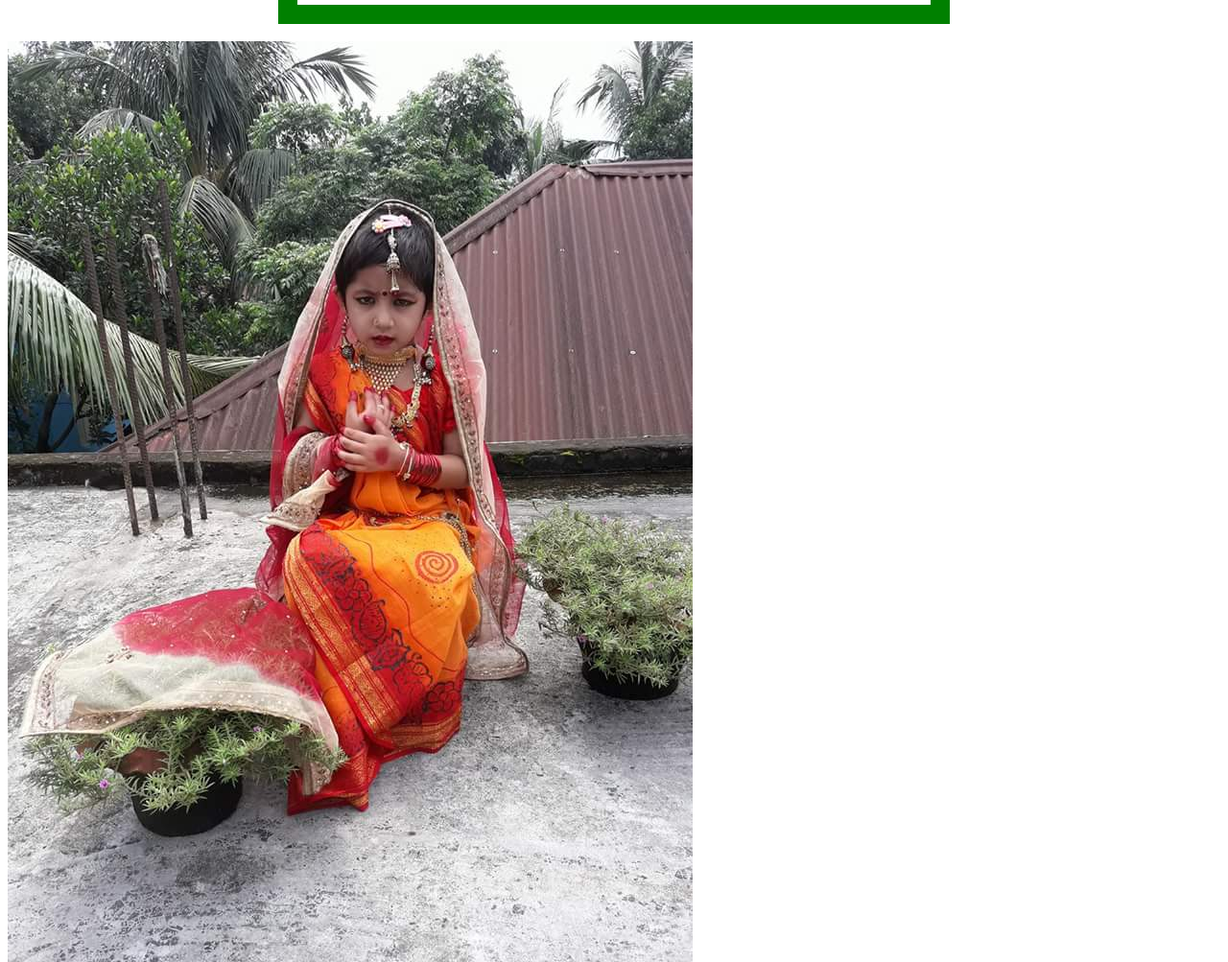
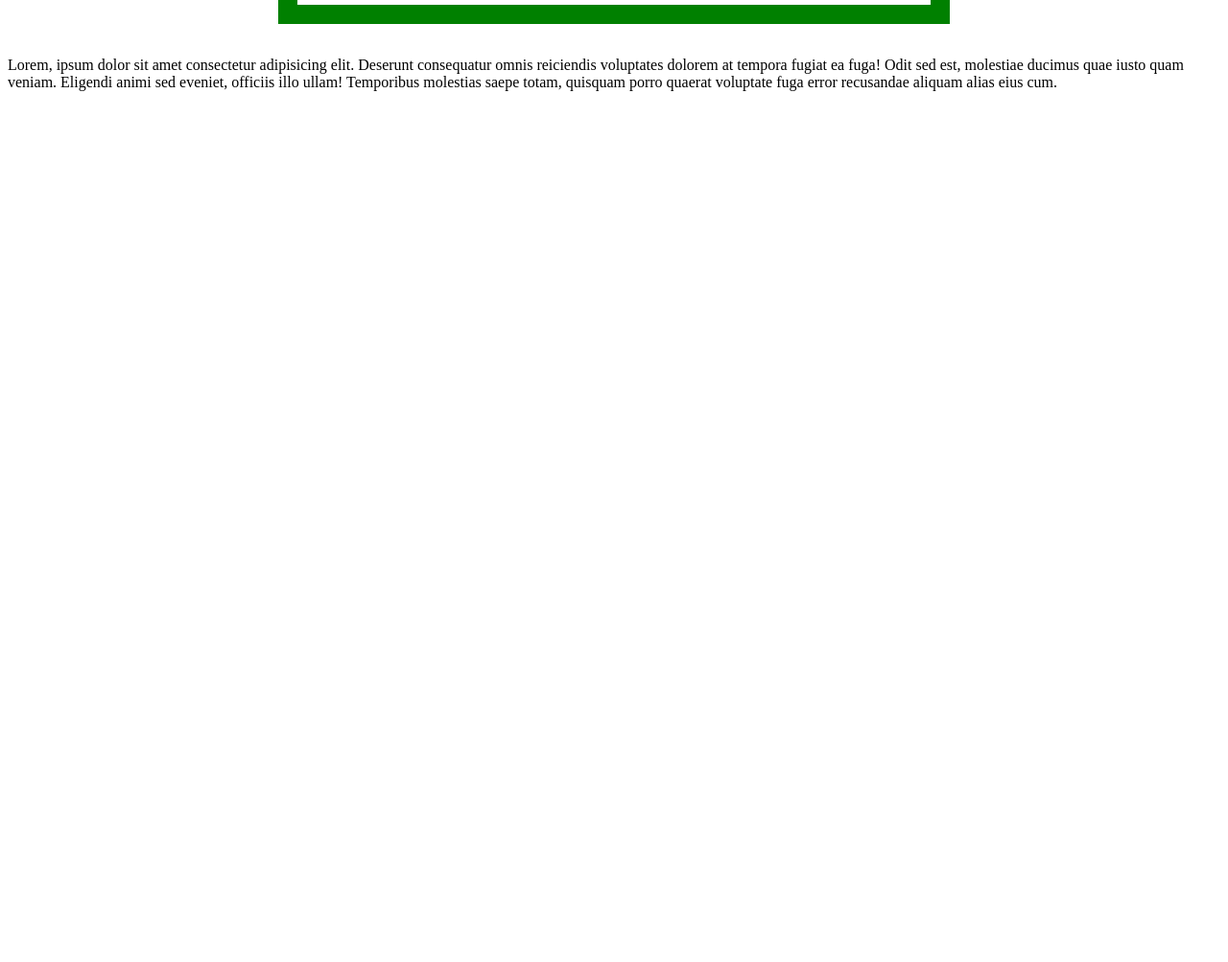
Before and after one commit to Shuvoghosh7/simple-form, a plain HTML site: page index.html in a window 1280 px wide. Shown: the part 519-1522 px from the top of the page at 96% size. After the commit the page ends 800 px from the top, so only its background shows below. Drawn offline with Linux system fonts and the light colour scheme.

Commit message:
add para

```diff
--- a/index.html
+++ b/index.html
@@ -33,6 +33,6 @@
           </form>
 
     </div><br>
-    <img src="img/abrity.jpg" alt="">
+    <p>Lorem, ipsum dolor sit amet consectetur adipisicing elit. Deserunt consequatur omnis reiciendis voluptates dolorem at tempora fugiat ea fuga! Odit sed est, molestiae ducimus quae iusto quam veniam. Eligendi animi sed eveniet, officiis illo ullam! Temporibus molestias saepe totam, quisquam porro quaerat voluptate fuga error recusandae aliquam alias eius cum.</p>
 </body>
 </html>
```
